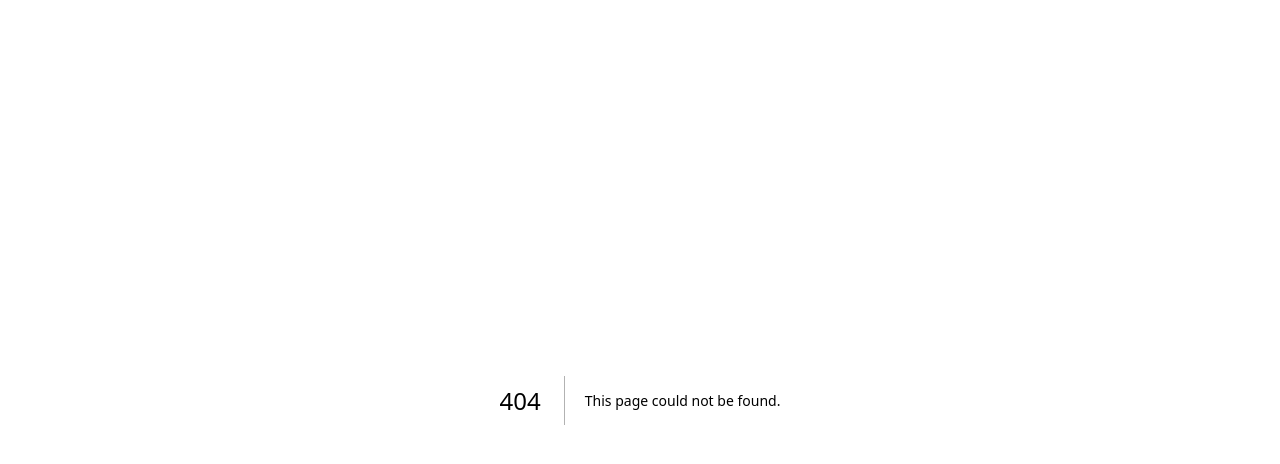
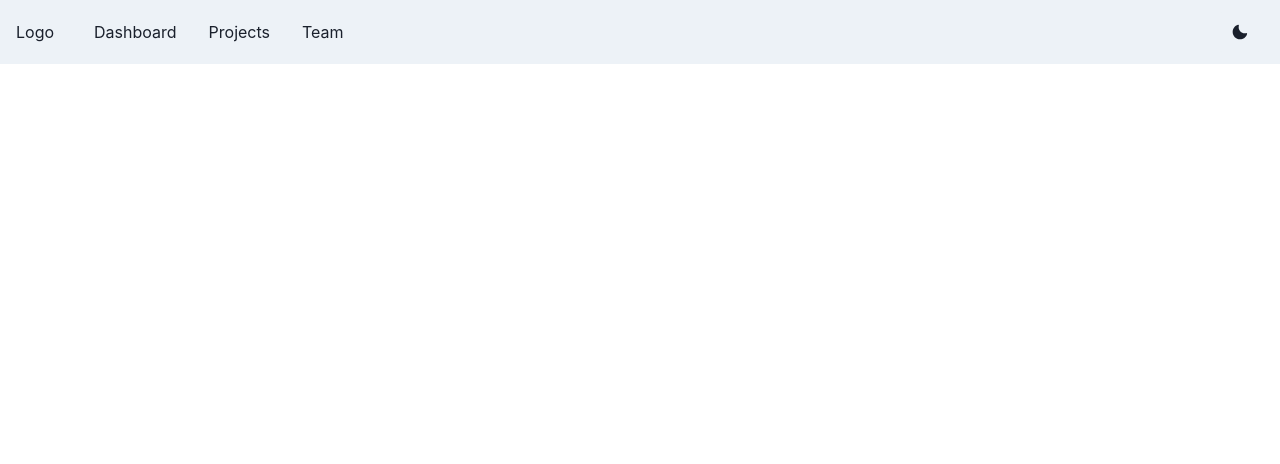
Before and after one commit to washopilot/portfolio-nextjs-ts, a Next.js app: page /components/Header in a window 1280 px wide. Before the commit this address had no page. Shown: the top 464 px of the page. Built offline with nearby package versions, Linux system fonts and the light colour scheme.

Commit message:
some structure header

```diff
--- a/package.json
+++ b/package.json
@@ -9,6 +9,7 @@
     "lint": "next lint"
   },
   "dependencies": {
+    "@chakra-ui/icons": "^2.0.12",
     "@chakra-ui/react": "^2.4.1",
     "@emotion/react": "^11.10.5",
     "@emotion/styled": "^11.10.5",
--- a/pages/_app.tsx
+++ b/pages/_app.tsx
@@ -1,9 +1,11 @@
 import { ChakraProvider } from '@chakra-ui/react';
+import { theme } from './theme/theme';
+
 import type { AppProps } from 'next/app';
 
 export default function App({ Component, pageProps }: AppProps) {
     return (
-        <ChakraProvider>
+        <ChakraProvider theme={theme}>
             <Component {...pageProps} />
         </ChakraProvider>
     );
--- /dev/null
+++ b/pages/_document.tsx
@@ -0,0 +1,17 @@
+import { ColorModeScript } from '@chakra-ui/react';
+import { Head, Html, Main, NextScript } from 'next/document';
+import { theme } from './theme/theme';
+
+export default function Document() {
+    return (
+        <Html lang="en">
+            <Head />
+            <body>
+                {/* 👇 Here's the script */}
+                <ColorModeScript initialColorMode={theme.config.initialColorMode} />
+                <Main />
+                <NextScript />
+            </body>
+        </Html>
+    );
+}
--- a/pages/api/hello.ts
+++ /dev/null
@@ -1,13 +0,0 @@
-// Next.js API route support: https://nextjs.org/docs/api-routes/introduction
-import type { NextApiRequest, NextApiResponse } from 'next'
-
-type Data = {
-  name: string
-}
-
-export default function handler(
-  req: NextApiRequest,
-  res: NextApiResponse<Data>
-) {
-  res.status(200).json({ name: 'John Doe' })
-}
--- /dev/null
+++ b/pages/components/Header.tsx
@@ -0,0 +1,76 @@
+import { CloseIcon, HamburgerIcon, MoonIcon, SunIcon } from '@chakra-ui/icons';
+import {
+    Box,
+    Button,
+    Flex,
+    HStack,
+    IconButton,
+    Link,
+    Stack,
+    useColorMode,
+    useColorModeValue,
+    useDisclosure
+} from '@chakra-ui/react';
+import { ReactNode } from 'react';
+
+const Links = ['Dashboard', 'Projects', 'Team'];
+
+const NavLink = ({ children }: { children: ReactNode }) => (
+    <Link
+        px={2}
+        py={1}
+        rounded={'md'}
+        _hover={{
+            textDecoration: 'none',
+            bg: useColorModeValue('gray.200', 'gray.700')
+        }}
+        href={'#'}>
+        {children}
+    </Link>
+);
+
+export default function Header() {
+    const { colorMode, toggleColorMode } = useColorMode();
+    const { isOpen, onOpen, onClose } = useDisclosure();
+    return (
+        <>
+            <Box bg={useColorModeValue('gray.100', 'gray.900')} px={4}>
+                <Flex h={16} alignItems={'center'} justifyContent={'space-between'}>
+                    <IconButton
+                        size={'md'}
+                        icon={isOpen ? <CloseIcon /> : <HamburgerIcon />}
+                        aria-label={'Open Menu'}
+                        display={{ md: 'none' }}
+                        onClick={isOpen ? onClose : onOpen}
+                    />
+
+                    <HStack spacing={8} alignItems={'center'}>
+                        <Box>Logo</Box>
+                        <HStack as={'nav'} spacing={4} display={{ base: 'none', md: 'flex' }}>
+                            {Links.map((link) => (
+                                <NavLink key={link}>{link}</NavLink>
+                            ))}
+                        </HStack>
+                    </HStack>
+
+                    <Flex alignItems={'center'}>
+                        <Stack direction={'row'} spacing={7}>
+                            <Button onClick={toggleColorMode}>
+                                {colorMode === 'light' ? <MoonIcon /> : <SunIcon />}
+                            </Button>
+                        </Stack>
+                    </Flex>
+                </Flex>
+                {isOpen ? (
+                    <Box pb={4} display={{ md: 'none' }}>
+                        <Stack as={'nav'} spacing={4}>
+                            {Links.map((link) => (
+                                <NavLink key={link}>{link}</NavLink>
+                            ))}
+                        </Stack>
+                    </Box>
+                ) : null}
+            </Box>
+        </>
+    );
+}
--- /dev/null
+++ b/pages/theme/theme.ts
@@ -0,0 +1,7 @@
+import { extendTheme } from '@chakra-ui/react';
+
+export const theme = extendTheme({
+    config: {
+        initialColorMode: 'light'
+    }
+});
```
Also changed, not shown: pages/index.tsx (+7 -1 lines), pages/layout/AppLayout.tsx (added, +18 -0 lines), 1 other file (tests, documents, lock files or other folders).
